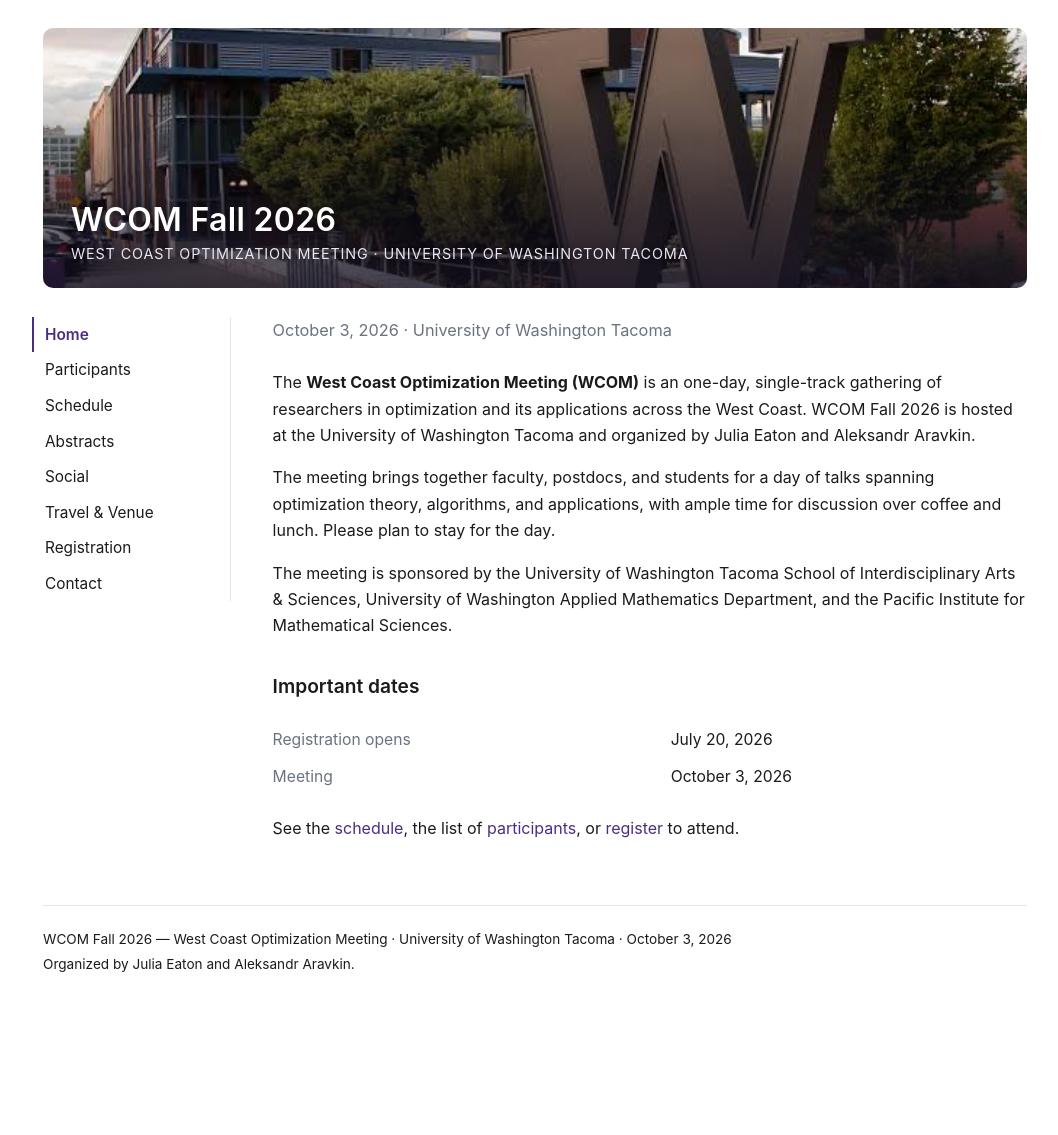
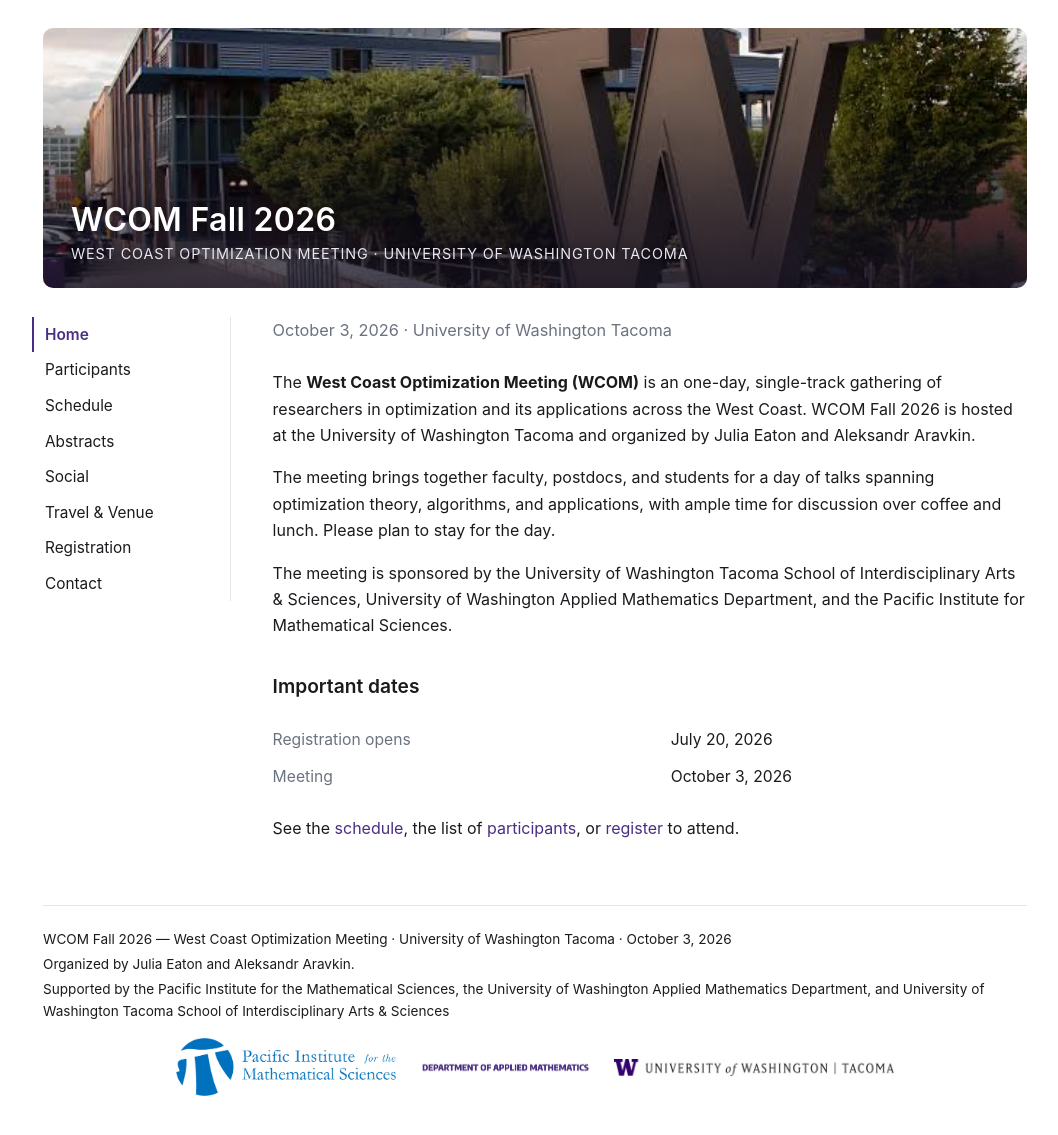
Before and after one commit to jreaton/wcom2026, a Jekyll site: the page built from index.md, in a window 1280 px wide and 1144 px high. Shown: the top 1135 px of the window, without its empty margins (105-1163 px from the left). Built offline with Jekyll 4.4.1, drawn with Linux system fonts in a browser that asks for light colours.

Commit message:
footer update

```diff
--- a/_includes/footer.html
+++ b/_includes/footer.html
@@ -1,4 +1,10 @@
 <footer class="site-footer">
   <p>{{ site.title }} — {{ site.tagline }} · {{ site.location }} · {{ site.event_dates }}</p>
   <p>Organized by {{ site.organizers }}.</p>
+  <p>Supported by the Pacific Institute for the Mathematical Sciences, the University of Washington Applied Mathematics Department, and University of Washington Tacoma School of Interdisciplinary Arts &amp; Sciences</p>
+  <div class="support-logos" aria-label="Supported by organization logos">
+    <img src="{{ '/webhorizfulllarge.png' | relative_url }}" alt="Pacific Institute for the Mathematical Sciences" class="support-logo support-logo--pims" />
+    <img src="{{ '/AmathLogoScreenshot.png' | relative_url }}" alt="University of Washington Applied Mathematics Department" class="support-logo support-logo--amath" />
+    <img src="{{ '/tacoma_logo_horizontal_15_paths_rgb.jpg' | relative_url }}" alt="University of Washington Tacoma School of Interdisciplinary Arts & Sciences" class="support-logo support-logo--tacoma" />
+  </div>
 </footer>
--- a/assets/css/style.css
+++ b/assets/css/style.css
@@ -153,6 +153,23 @@ td { padding: .6rem .7rem; border-bottom: 1px solid var(--line); vertical-align:
   font-size: .85rem;
 }
 .site-footer p { margin: .15rem 0; }
+.support-logos {
+  display: flex;
+  align-items: center;
+  justify-content: center;
+  flex-wrap: wrap;
+  gap: 1.25rem 1.5rem;
+  margin-top: 1rem;
+}
+.support-logo {
+  display: block;
+  max-height: 72px;
+  width: auto;
+  object-fit: contain;
+}
+.support-logo--pims { max-width: 220px; }
+.support-logo--amath { max-width: 170px; }
+.support-logo--tacoma { max-width: 280px; }
 
 /* ---------- Responsive: stack nav on top for narrow screens ---------- */
 @media (max-width: 720px) {
```
